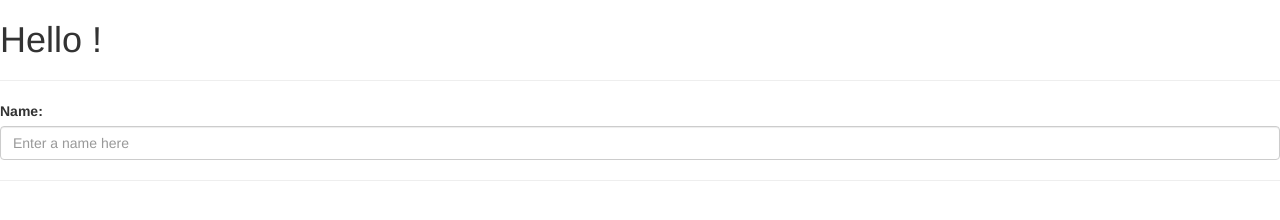
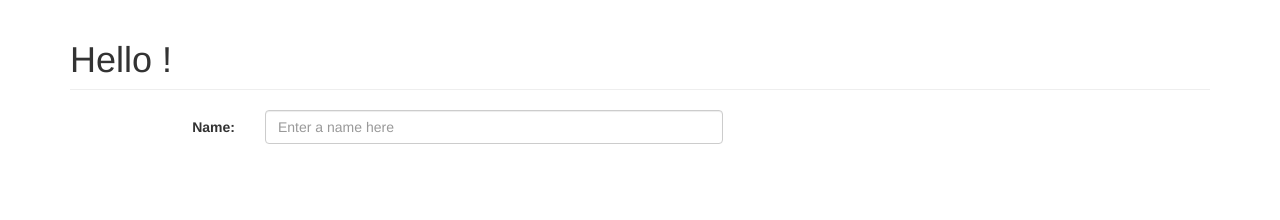
Before and after one commit to summerwollin/ang-playground, a website: page index.html in a window 1280 px wide. Drawn offline with nearby package versions, Linux system fonts and the light colour scheme.

Commit message:
change bootstrap to closer match example

```diff
--- a/index.html
+++ b/index.html
@@ -9,15 +9,16 @@
     <script src="https://ajax.googleapis.com/ajax/libs/angularjs/1.5.5/angular.min.js"></script>
   </head>
   <body>
-    <div>
-      <h1>Hello {{yourName}}!</h1>
-      <hr>
-      <form>
+    <div class="container">
+      <h1 class="page-header">Hello {{yourName}}!</h1>
+      <div class="form-horizontal">
         <div class="form-group">
-          <label>Name:</label><input type="text" class="form-control" ng-model="yourName" placeholder="Enter a name here">
+          <label class="col-sm-2 control-label">Name:</label>
+          <div class="col-sm-5">
+            <input type="text" class="form-control" ng-model="yourName" placeholder="Enter a name here">
+          </div>
         </div>
-      </form>
-      <hr>
+      </div>
     </div>
   </body>
 </html>
```
Also changed, not shown: README.md.
